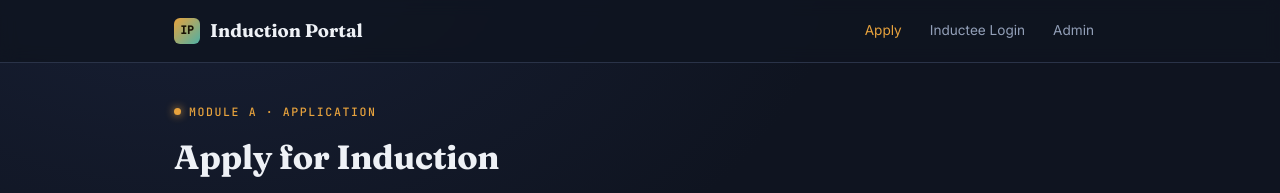
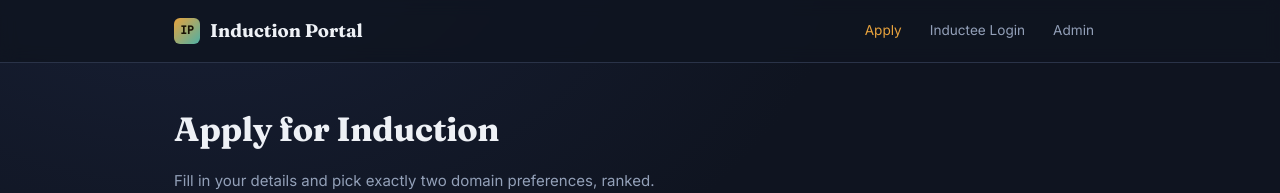
Before and after one commit to AkashGuru2008/Induction-Portal, a React (Vite) app in the folder frontend/: page /apply in a window 1280 px wide. Shown: the top 193 px of the page. Built offline with nearby package versions, Linux system fonts and the light colour scheme; no server answers.

Commit message:
Update ApplyPage.jsx

```diff
--- a/frontend/src/pages/ApplyPage.jsx
+++ b/frontend/src/pages/ApplyPage.jsx
@@ -49,7 +49,6 @@ export default function ApplyPage() {
 
   return (
     <div style={{ maxWidth: 560 }}>
-      <div className="eyebrow">Module A · Application</div>
       <h1>Apply for Induction</h1>
       <p>Fill in your details and pick exactly two domain preferences, ranked.</p>
 
```
